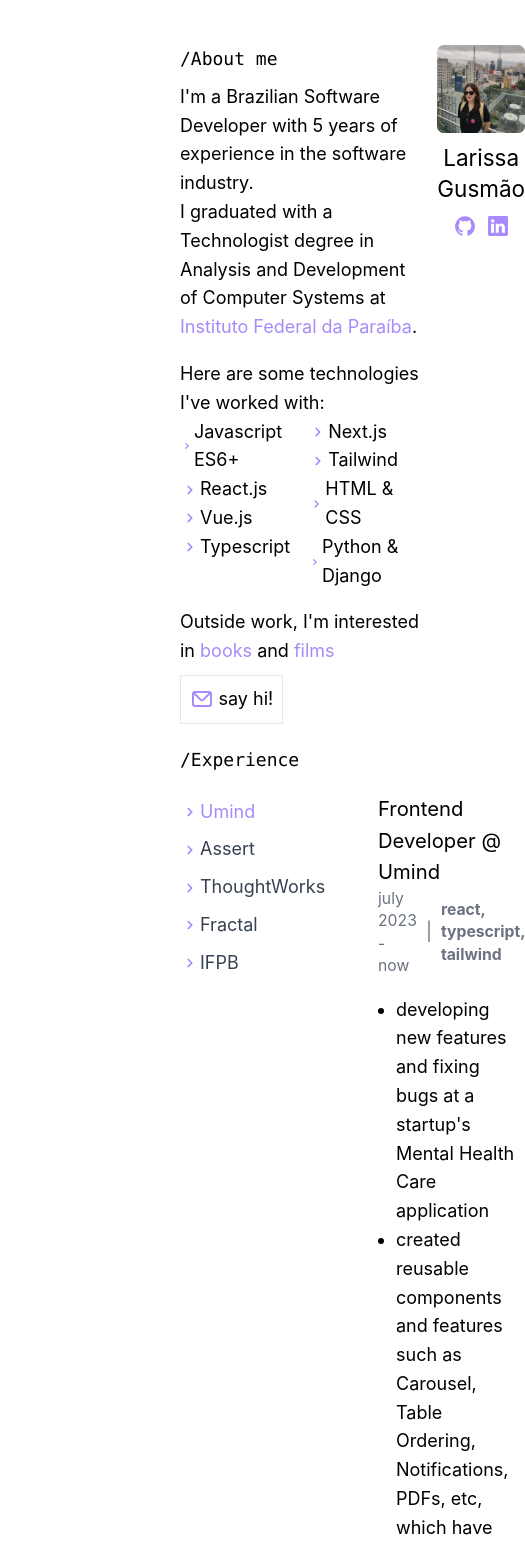
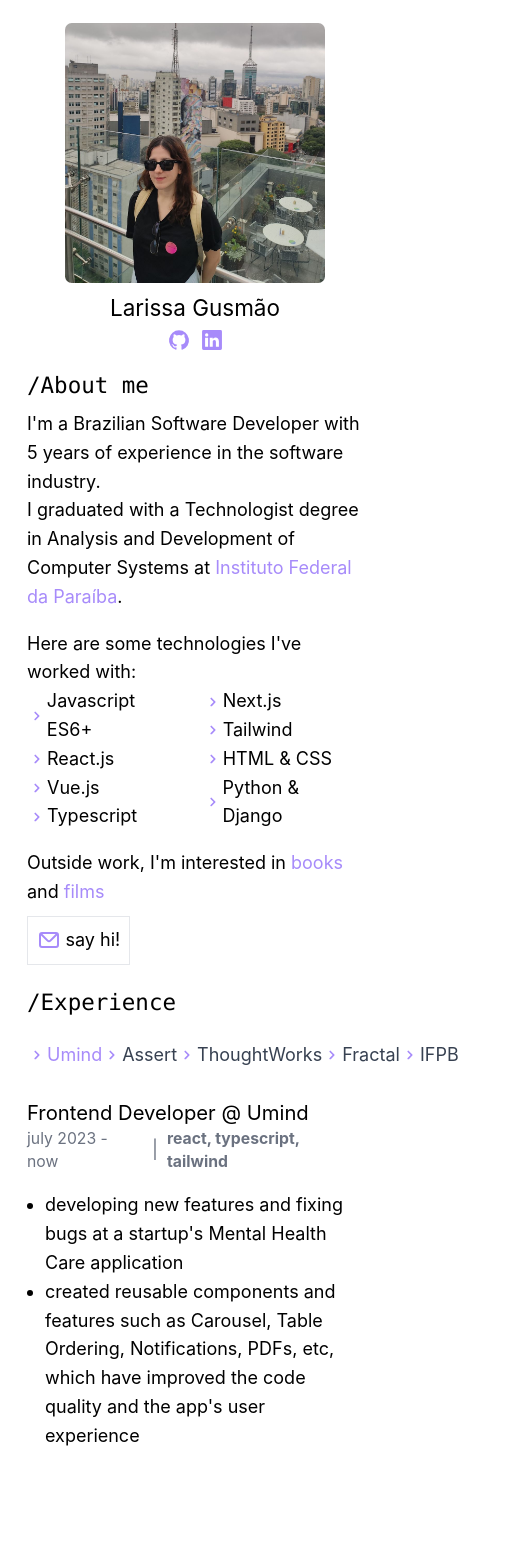
Before and after one commit to larissamoreira/blog, a Next.js app: page / in a window 390 px wide. Shown: the top 1547 px of the page, 525 px wide, since content can reach past the window. After the commit the page ends 1473 px from the top, so only its background shows below. Built offline with nearby package versions, Linux system fonts and the light colour scheme.

Commit message:
make it responsive

```diff
--- a/components/layout.js
+++ b/components/layout.js
@@ -7,7 +7,7 @@ export const siteTitle = "Larissa G.";
 
 export default function Layout({ children, home }) {
   return (
-    <div className="container mx-auto mt-10 px-40 grid place-items-center">
+    <div className="container mx-auto mt-5 md:mt-10 px-6 md:px-40 grid place-items-center">
       <Head>
         <link rel="icon" href="/favicon.ico" />
         <meta name="description" content="My personal website" />
--- a/pages/index.js
+++ b/pages/index.js
@@ -79,9 +79,9 @@ export default function Home() {
 
   return (
     <>
-      <section className="flex gap-4">
+      <section className="flex flex-col md:flex-row gap-4">
         <div>
-          <h1 className="font-mono pb-2">/About me</h1>
+          <h1 className="font-mono pb-2 text-xl">/About me</h1>
           <p>
             I'm a Brazilian Software Developer with 5 years of experience in the
             software industry.
@@ -158,7 +158,7 @@ export default function Home() {
             </p>
           </div>
         </div>
-        <div>
+        <div className="order-first flex flex-col items-center md:order-last">
           <Image
             priority
             src={"/images/profile.jpeg"}
@@ -168,7 +168,7 @@ export default function Home() {
             alt=""
           />
           <h1 className="text-xl text-center pt-2">{name}</h1>
-          <div className="text-violet-400 flex gap-2 justify-center pt-2">
+          <div className="text-violet-400 flex gap-2 justify-center pt-1">
             <a href="https://github.com/larissadotjs" target="_blank">
               <UilGithub />
             </a>
@@ -182,14 +182,14 @@ export default function Home() {
         </div>
       </section>
       <section className="py-5">
-        <h1 className="font-mono pb-4">/Experience</h1>
-        <div className="flex flex-row gap-20">
-          <div className="flex flex-col items-start w-24">
+        <h1 className="font-mono pb-4 text-xl">/Experience</h1>
+        <div className="flex flex-col md:flex-row gap-5 md:gap-20">
+          <div className="flex md:flex-col items-start w-24">
             {tabContent.map((tab) => (
               <button
                 key={tab.id}
                 onClick={() => setActiveTab(tab.id)}
-                className={`relative flex items-center py-1 ${
+                className={`relative flex flex-row items-center py-1 ${
                   activeTab === tab.id ? "text-violet-400" : " text-gray-700"
                 }`}
               >
```
